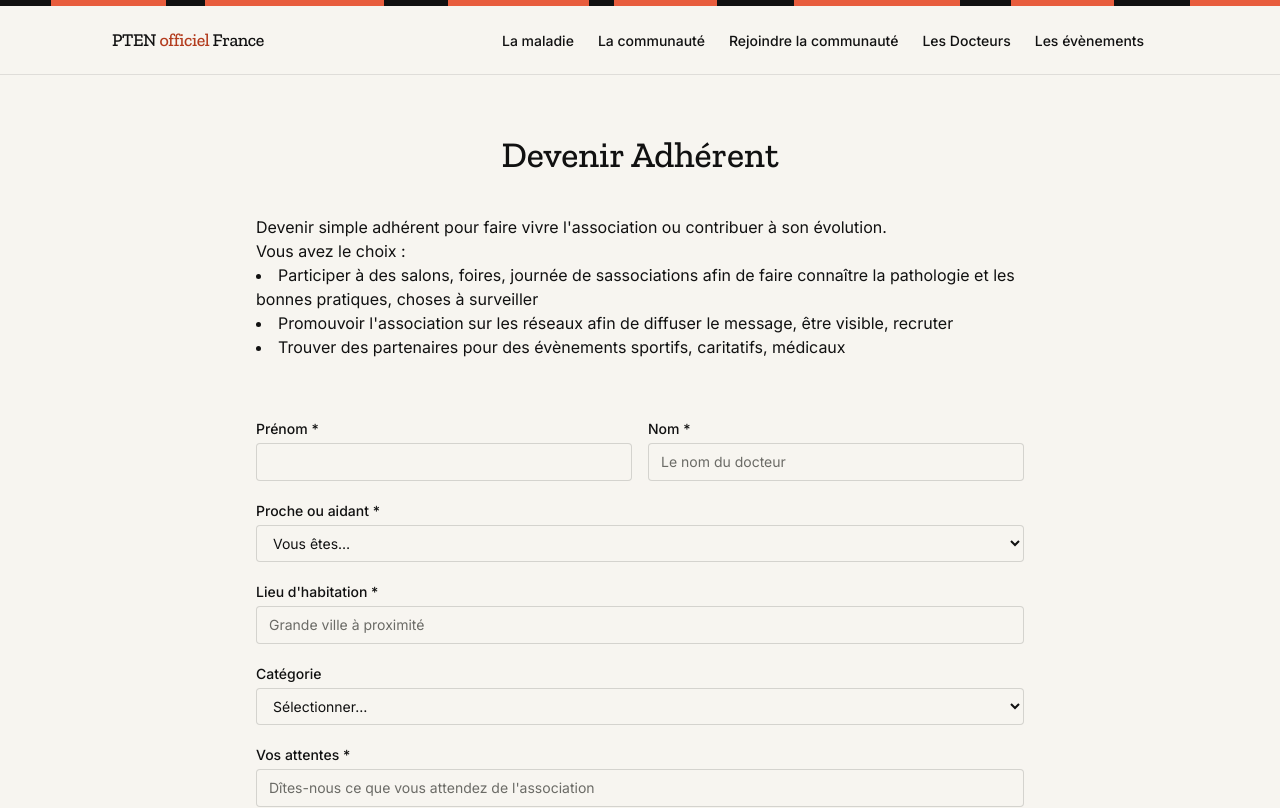
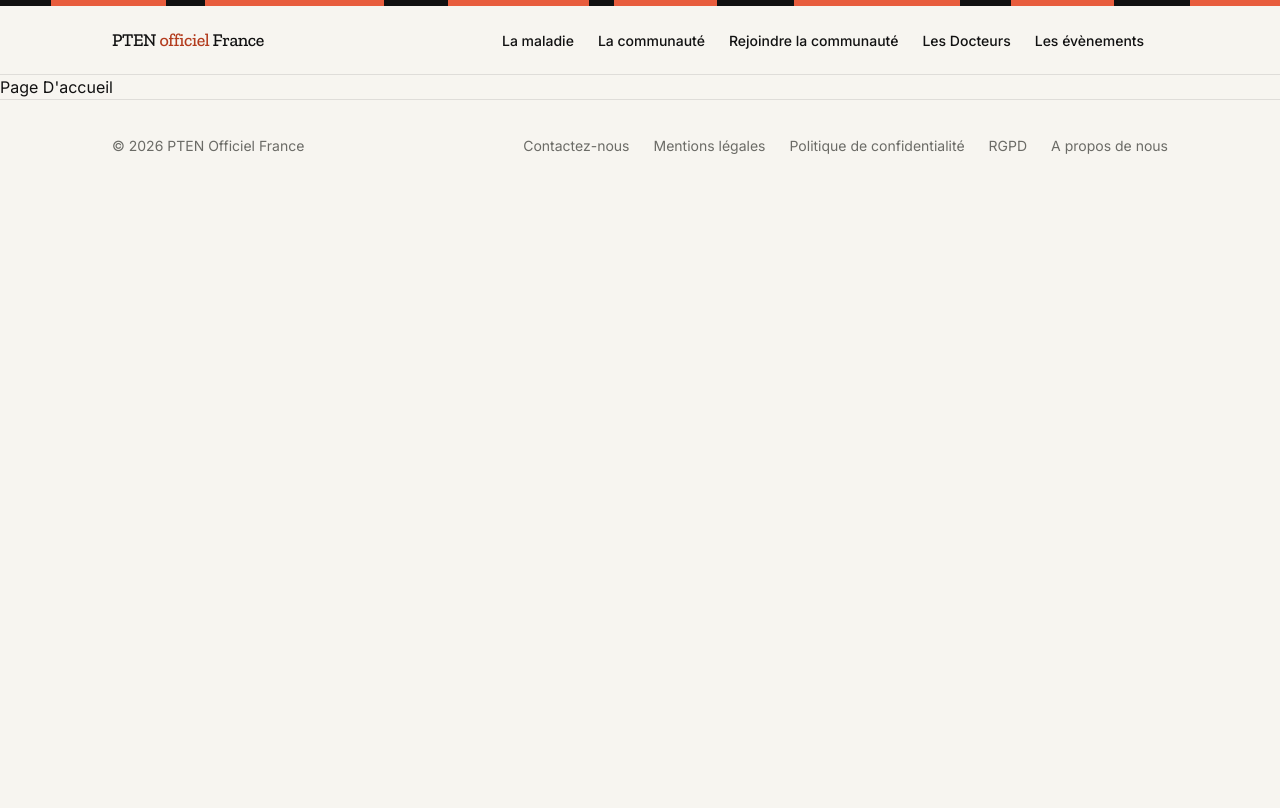
Before and after one commit to rchouhani/ptenofficielfrance, a Next.js app: page / in a window 1280 px wide. Shown: the top 808 px of the page. Built offline with nearby package versions, Linux system fonts and the light colour scheme.

Commit message:
fix: replace MembershipForm component with homepage greeting

```diff
--- a/app/page.tsx
+++ b/app/page.tsx
@@ -2,6 +2,6 @@ import MembershipForm from "./component/MembershipForm";
 
 export default function Home() {
   return (
-    <MembershipForm />
+    <p>Page D'accueil</p>
   );
 }
```
